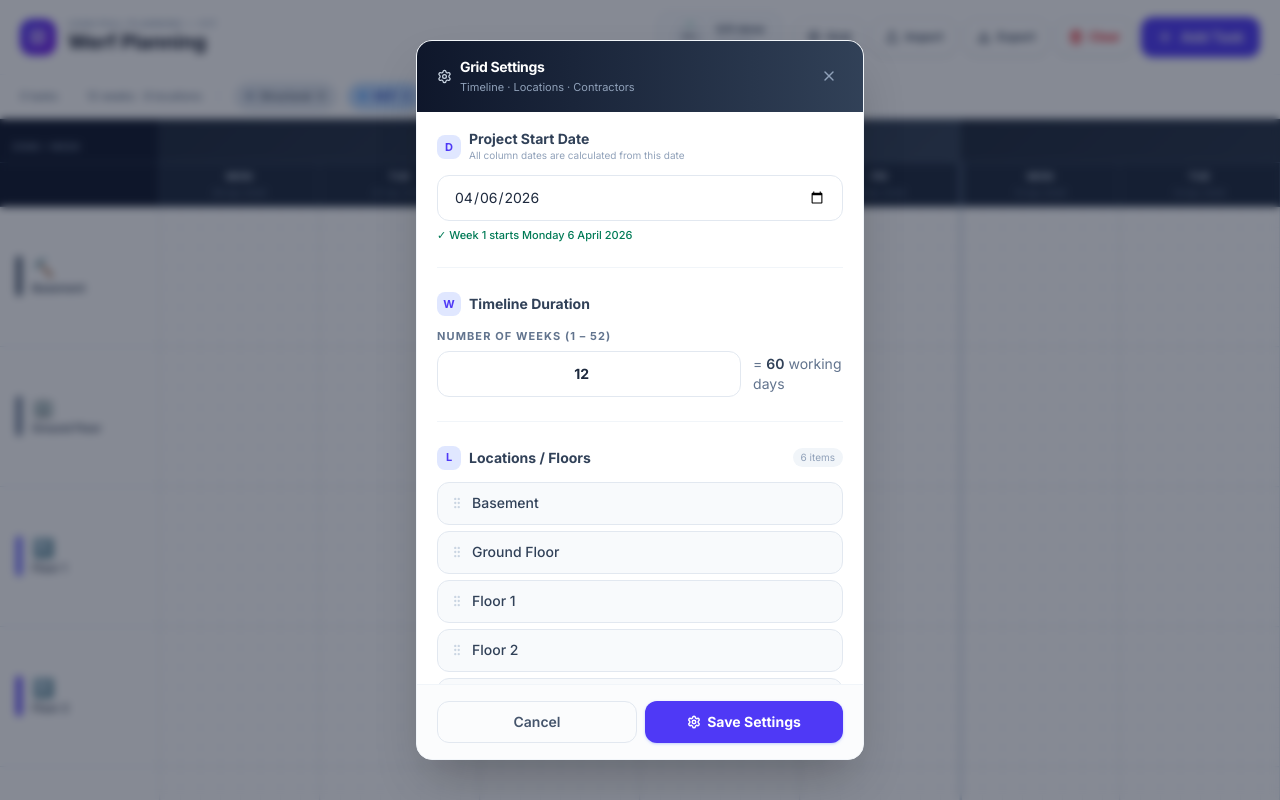
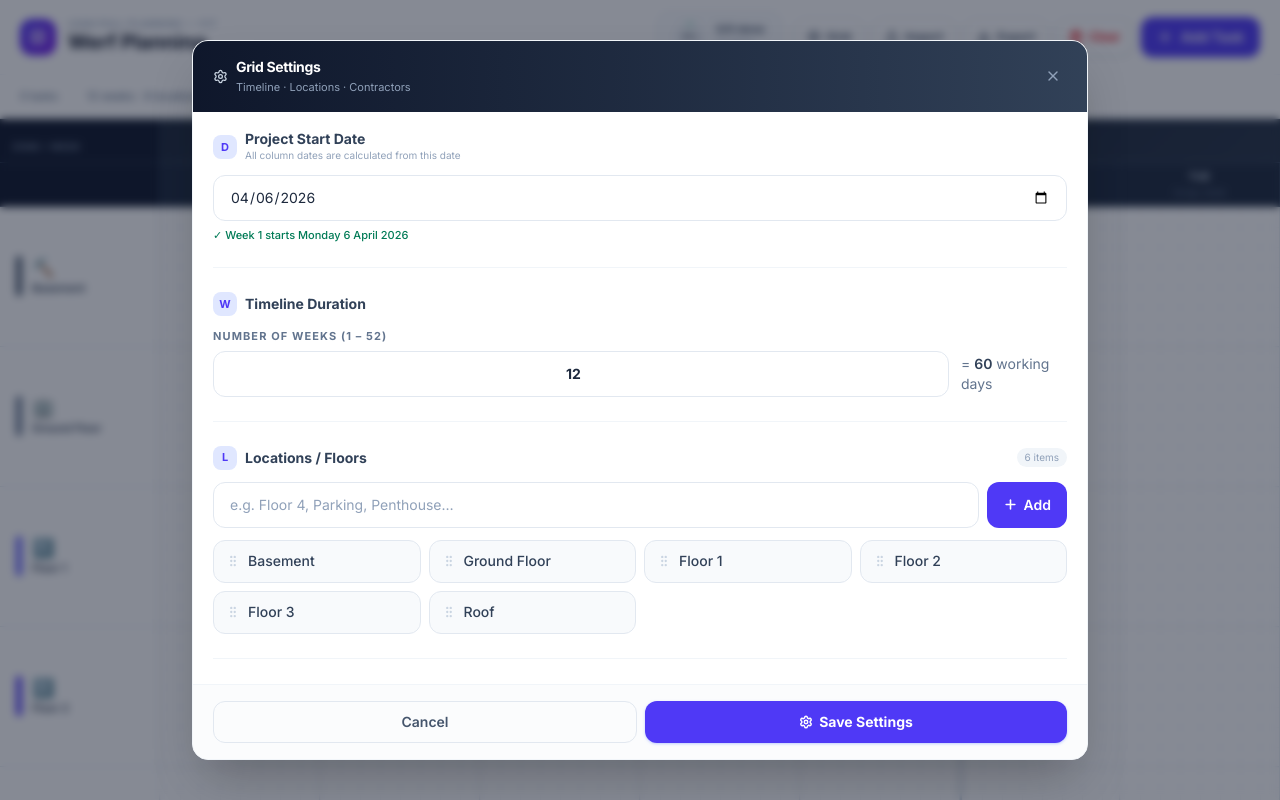
Before and after one commit to BEST1970/WerfDemo, a React (Vite) app: page / in a window 1280 px wide. Both pictures are taken after a click on the button "Grid". Built offline with nearby package versions, Linux system fonts and the light colour scheme.

Commit message:
feat: refactor grid settings layout and add drag-and-drop sortability

```diff
--- a/src/GridSettingsModal.tsx
+++ b/src/GridSettingsModal.tsx
@@ -26,6 +26,7 @@ function ListSection({
   onNewValueChange,
   error,
   emptyMsg,
+  onReorder,
 }: {
   badge: string;
   title: string;
@@ -38,7 +39,34 @@ function ListSection({
   onNewValueChange: (v: string) => void;
   error: string;
   emptyMsg: string;
+  onReorder: (fromIdx: number, toIdx: number) => void;
 }) {
+  const [draggedIdx, setDraggedIdx] = useState<number | null>(null);
+
+  function handleDragStart(e: React.DragEvent, idx: number) {
+    if (e.dataTransfer) {
+      e.dataTransfer.effectAllowed = 'move';
+      e.dataTransfer.setData('text/plain', idx.toString());
+    }
+    setDraggedIdx(idx);
+  }
+
+  function handleDragEnter(e: React.DragEvent, idx: number) {
+    e.preventDefault();
+    if (draggedIdx === null || draggedIdx === idx) return;
+    onReorder(draggedIdx, idx);
+    setDraggedIdx(idx);
+  }
+
+  function handleDragOver(e: React.DragEvent) {
+    e.preventDefault();
+    if (e.dataTransfer) e.dataTransfer.dropEffect = 'move';
+  }
+
+  function handleDragEnd() {
+    setDraggedIdx(null);
+  }
+
   const inputCls =
     'w-full rounded-xl border border-slate-200 bg-white px-4 py-3 text-sm text-slate-800 ' +
     'placeholder-slate-400 focus:border-indigo-400 focus:ring-2 focus:ring-indigo-100 outline-none transition';
@@ -57,29 +85,7 @@ function ListSection({
         </span>
       </div>
 
-      <div className="space-y-1.5 mb-3">
-        {items.length === 0 && (
-          <p className="text-xs text-slate-400 italic text-center py-3">{emptyMsg}</p>
-        )}
-        {items.map((item, idx) => (
-          <div
-            key={`${item}-${idx}`}
-            className="flex items-center gap-2 bg-slate-50 border border-slate-200 rounded-xl px-3 py-2.5 group"
-          >
-            <GripVertical size={14} className="text-slate-300 flex-shrink-0" />
-            <span className="flex-1 text-sm font-medium text-slate-700">{item}</span>
-            <button
-              onClick={() => onRemove(idx)}
-              className="p-1 rounded-lg text-slate-300 hover:text-red-500 hover:bg-red-50 transition opacity-0 group-hover:opacity-100"
-              title={`Remove "${item}"`}
-            >
-              <Trash2 size={13} strokeWidth={2.5} />
-            </button>
-          </div>
-        ))}
-      </div>
-
-      <div className="flex gap-2">
+      <div className="flex gap-2 mb-3">
         <input
           type="text"
           placeholder={addPlaceholder}
@@ -95,7 +101,35 @@ function ListSection({
           <Plus size={15} strokeWidth={2.5} /> Add
         </button>
       </div>
-      {error && <p className="text-xs text-red-600 mt-1.5">{error}</p>}
+      {error && <p className="text-xs text-red-600 mb-3">{error}</p>}
+
+      <div className="grid grid-cols-1 sm:grid-cols-2 md:grid-cols-3 xl:grid-cols-4 gap-2">
+        {items.length === 0 && (
+          <p className="text-xs text-slate-400 italic py-3 col-span-full">{emptyMsg}</p>
+        )}
+        {items.map((item, idx) => (
+          <div
+            key={item}
+            draggable
+            onDragStart={(e) => handleDragStart(e, idx)}
+            onDragEnter={(e) => handleDragEnter(e, idx)}
+            onDragOver={handleDragOver}
+            onDragEnd={handleDragEnd}
+            className={`flex items-center gap-2 bg-slate-50 border border-slate-200 rounded-xl px-3 py-2.5 group cursor-grab active:cursor-grabbing transition-transform
+              ${draggedIdx === idx ? 'opacity-40 scale-95 border-indigo-300' : ''}`}
+          >
+            <GripVertical size={14} className="text-slate-300 flex-shrink-0" />
+            <span className="flex-1 text-sm font-medium text-slate-700">{item}</span>
+            <button
+              onClick={() => onRemove(idx)}
+              className="p-1 rounded-lg text-slate-300 hover:text-red-500 hover:bg-red-50 transition opacity-0 group-hover:opacity-100"
+              title={`Remove "${item}"`}
+            >
+              <Trash2 size={13} strokeWidth={2.5} />
+            </button>
+          </div>
+        ))}
+      </div>
     </div>
   );
 }
@@ -115,6 +149,7 @@ export default function GridSettingsModal({ numWeeks, locations, contractors, di
   const [locError,    setLocError]    = useState('');
   const [ctorError,   setCtorError]   = useState('');
   const [discError,   setDiscError]   = useState('');
+  const [draggedDiscIdx, setDraggedDiscIdx] = useState<number | null>(null);
 
   function handleWeeksChange(val: string) {
     setWeeksError('');
@@ -130,6 +165,14 @@ export default function GridSettingsModal({ numWeeks, locations, contractors, di
     setLocs((p) => [...p, t]); setNewLoc(''); setLocError('');
   }
   function removeLocation(idx: number) { setLocs((p) => p.filter((_, i) => i !== idx)); }
+  function reorderLocation(from: number, to: number) {
+    setLocs(prev => {
+      const copy = [...prev];
+      const [moved] = copy.splice(from, 1);
+      copy.splice(to, 0, moved);
+      return copy;
+    });
+  }
 
   // ── Contractors helpers ───────────────────────
   function addContractor() {
@@ -139,6 +182,14 @@ export default function GridSettingsModal({ numWeeks, locations, contractors, di
     setCtors((p) => [...p, t]); setNewCtor(''); setCtorError('');
   }
   function removeContractor(idx: number) { setCtors((p) => p.filter((_, i) => i !== idx)); }
+  function reorderContractor(from: number, to: number) {
+    setCtors(prev => {
+      const copy = [...prev];
+      const [moved] = copy.splice(from, 1);
+      copy.splice(to, 0, moved);
+      return copy;
+    });
+  }
 
   // ── Disciplines helpers ───────────────────────
   function addDiscipline() {
@@ -150,6 +201,14 @@ export default function GridSettingsModal({ numWeeks, locations, contractors, di
     setDiscError('');
   }
   function removeDiscipline(idx: number) { setDiscs((p) => p.filter((_, i) => i !== idx)); }
+  function reorderDiscipline(from: number, to: number) {
+    setDiscs(prev => {
+      const copy = [...prev];
+      const [moved] = copy.splice(from, 1);
+      copy.splice(to, 0, moved);
+      return copy;
+    });
+  }
 
   function handleSave() {
     if (!startDate) { setDateError('Please select a valid start date.'); return; }
@@ -172,7 +231,7 @@ export default function GridSettingsModal({ numWeeks, locations, contractors, di
       className="modal-backdrop fixed inset-0 z-[250] flex items-center justify-center bg-slate-900/50"
       onClick={(e) => { if (e.target === e.currentTarget) onClose(); }}
     >
-      <div className="w-full max-w-md mx-4 bg-white rounded-2xl shadow-2xl border border-slate-100 overflow-hidden flex flex-col max-h-[90vh]">
+      <div className="w-full max-w-md md:max-w-3xl lg:max-w-4xl mx-4 bg-white rounded-2xl shadow-2xl border border-slate-100 overflow-hidden flex flex-col max-h-[90vh]">
 
         {/* Header */}
         <div className="flex items-center justify-between px-5 py-4 bg-gradient-to-r from-slate-900 to-slate-700 flex-shrink-0">
@@ -261,6 +320,7 @@ export default function GridSettingsModal({ numWeeks, locations, contractors, di
             onNewValueChange={(v) => { setNewLoc(v); setLocError(''); }}
             error={locError}
             emptyMsg="No locations defined."
+            onReorder={reorderLocation}
           />
 
           <div className="border-t border-slate-100" />
@@ -278,6 +338,7 @@ export default function GridSettingsModal({ numWeeks, locations, contractors, di
             onNewValueChange={(v) => { setNewCtor(v); setCtorError(''); }}
             error={ctorError}
             emptyMsg="No contractors defined."
+            onReorder={reorderContractor}
           />
 
           {/* ── Section 4: Disciplines ──────────────────────── */}
@@ -295,33 +356,7 @@ export default function GridSettingsModal({ numWeeks, locations, contractors, di
               </span>
             </div>
 
-            <div className="space-y-1.5 mb-3">
-              {discs.length === 0 && (
-                <p className="text-xs text-slate-400 italic text-center py-3">No disciplines defined.</p>
-              )}
-              {discs.map((disc, idx) => {
-                const theme = getTheme(disc.theme);
-                const Icon = theme.Icon;
-                return (
-                  <div key={`${disc.name}-${idx}`} className="flex items-center gap-2 bg-slate-50 border border-slate-200 rounded-xl px-3 py-2.5 group">
-                    <GripVertical size={14} className="text-slate-300 flex-shrink-0" />
-                    <span className={`inline-flex items-center gap-1.5 px-2 py-0.5 rounded-full text-[10px] font-bold border ${theme.badgeBg} ${theme.badgeText} ${theme.badgeBorder}`}>
-                      <Icon size={12} strokeWidth={2.5} />
-                      {disc.name}
-                    </span>
-                    <div className="flex-1" />
-                    <button
-                      onClick={() => removeDiscipline(idx)}
-                      className="p-1 rounded-lg text-slate-300 hover:text-red-500 hover:bg-red-50 transition opacity-0 group-hover:opacity-100"
-                    >
-                      <Trash2 size={13} strokeWidth={2.5} />
-                    </button>
-                  </div>
-                );
-              })}
-            </div>
-
-            <div className="flex gap-2">
+            <div className="flex gap-2 mb-3">
               <input
                 type="text"
                 placeholder="e.g. Plumbing..."
@@ -346,7 +381,56 @@ export default function GridSettingsModal({ numWeeks, locations, contractors, di
                 <Plus size={15} strokeWidth={2.5} /> Add
               </button>
             </div>
-            {discError && <p className="text-xs text-red-600 mt-1.5">{discError}</p>}
+            {discError && <p className="text-xs text-red-600 mt-1.5 mb-3">{discError}</p>}
+
+            <div className="grid grid-cols-1 sm:grid-cols-2 lg:grid-cols-3 xl:grid-cols-4 gap-2">
+              {discs.length === 0 && (
+                <p className="text-xs text-slate-400 italic text-center py-3 col-span-full">No disciplines defined.</p>
+              )}
+              {discs.map((disc, idx) => {
+                const theme = getTheme(disc.theme);
+                const Icon = theme.Icon;
+                return (
+                  <div
+                    key={disc.name}
+                    draggable
+                    onDragStart={(e) => {
+                      if (e.dataTransfer) {
+                        e.dataTransfer.effectAllowed = 'move';
+                        e.dataTransfer.setData('text/plain', idx.toString());
+                      }
+                      setDraggedDiscIdx(idx);
+                    }}
+                    onDragEnter={(e) => {
+                      e.preventDefault();
+                      if (draggedDiscIdx === null || draggedDiscIdx === idx) return;
+                      reorderDiscipline(draggedDiscIdx, idx);
+                      setDraggedDiscIdx(idx);
+                    }}
+                    onDragOver={(e) => {
+                      e.preventDefault();
+                      if (e.dataTransfer) e.dataTransfer.dropEffect = 'move';
+                    }}
+                    onDragEnd={() => setDraggedDiscIdx(null)}
+                    className={`flex items-center gap-2 bg-slate-50 border border-slate-200 rounded-xl px-3 py-2.5 group cursor-grab active:cursor-grabbing transition-transform
+                      ${draggedDiscIdx === idx ? 'opacity-40 scale-95 border-indigo-300' : ''}`}
+                  >
+                    <GripVertical size={14} className="text-slate-300 flex-shrink-0" />
+                    <span className={`inline-flex items-center gap-1.5 px-2 py-0.5 rounded-full text-[10px] font-bold border ${theme.badgeBg} ${theme.badgeText} ${theme.badgeBorder}`}>
+                      <Icon size={12} strokeWidth={2.5} />
+                      {disc.name}
+                    </span>
+                    <div className="flex-1" />
+                    <button
+                      onClick={() => removeDiscipline(idx)}
+                      className="p-1 rounded-lg text-slate-300 hover:text-red-500 hover:bg-red-50 transition opacity-0 group-hover:opacity-100"
+                    >
+                      <Trash2 size={13} strokeWidth={2.5} />
+                    </button>
+                  </div>
+                );
+              })}
+            </div>
           </div>
 
           {/* Info notice */}
```
